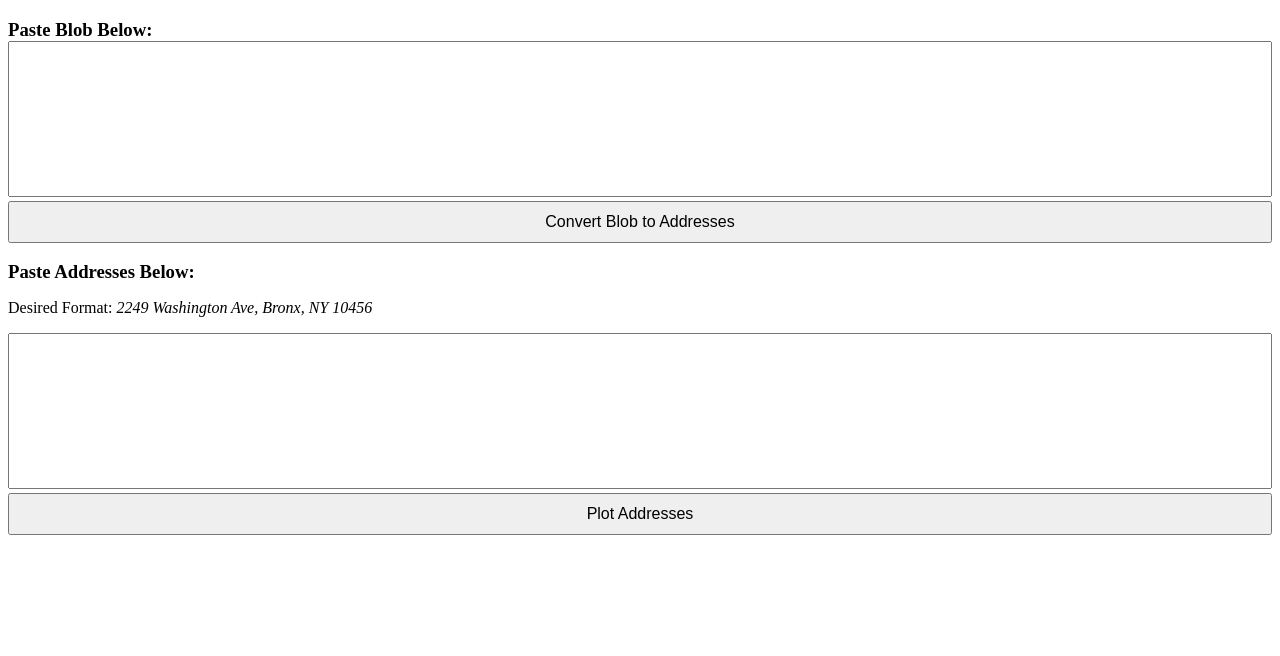
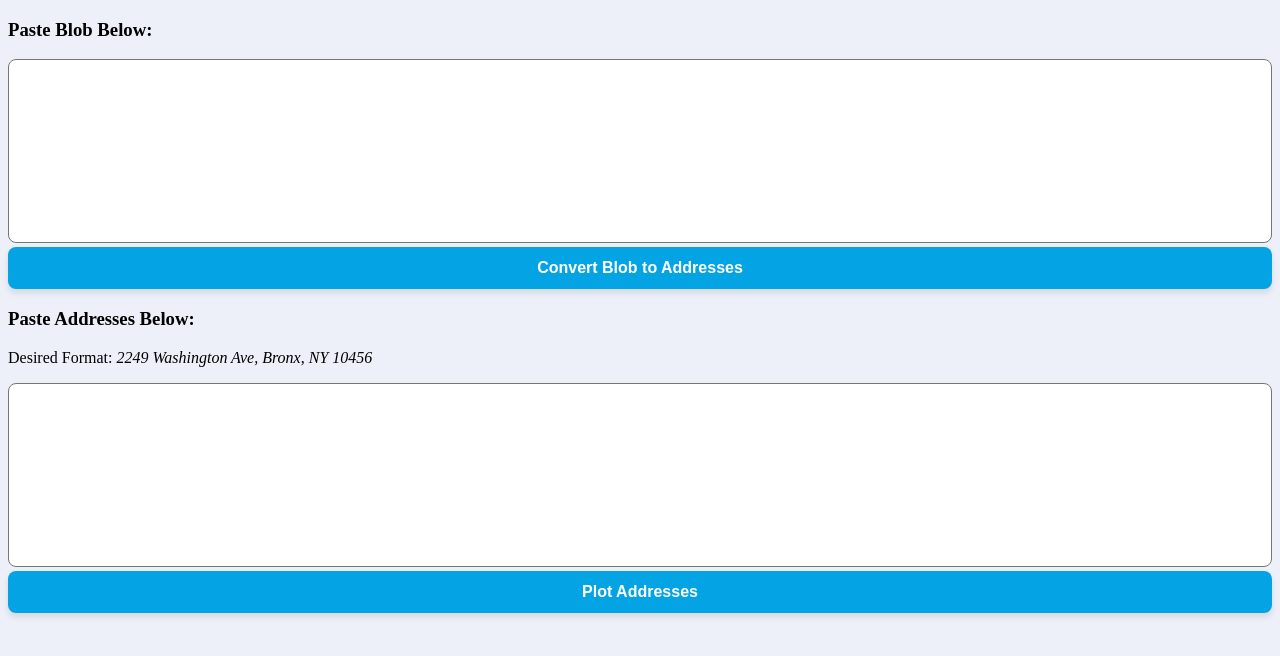
Before and after one commit to elkingarcia11/address-mapper, a Flask app: page / in a window 1280 px wide. Shown: the top 656 px of the page. Run offline with Flask 3, Linux system fonts and the light colour scheme; some libraries are stand-ins or nearby versions.

Commit message:
updated style

```diff
--- a/app.py
+++ b/app.py
@@ -20,4 +20,4 @@ app.register_blueprint(extract_bp)
 app.register_blueprint(geocode_bp)
 
 if __name__ == "__main__":
-    app.run(debug=os.getenv("FLASK_DEBUG") == "1")
+    app.run(host="0.0.0.0", port=5001, debug=True)
--- a/static/styles.css
+++ b/static/styles.css
@@ -1,18 +1,53 @@
+:root {
+  --primary-color: #04a3e3; /* Green */
+  --secondary-color: #fa339c; /* Yellow */
+  --background-color: #edf0f8; /* Light gray */
+  --button-color: #04a3e3; /* Button base color (same as primary) */
+  --button-hover-color: #037db8; /* Darker shade of primary for hover */
+  --button-text-color: #ffffff; /* White text for buttons */
+}
+
+body {
+  background-color: var(--background-color);
+}
+
 textarea {
+  padding: 16px;
   width: 100%;
   box-sizing: border-box;
   max-width: 100%;
   resize: none;
+  border-radius: 8px; /* Rounded corners for a modern look */
 }
+
 button {
-  width: 100%;
-  padding: 10px;
-  font-size: 16px;
-  box-sizing: border-box;
+  width: 100%; /* Full-width button */
+  padding: 12px; /* Slightly increased padding for better spacing */
+  font-size: 16px; /* Font size */
+  box-sizing: border-box; /* Ensures padding doesn't affect width */
+  background-color: var(--primary-color); /* Primary color as background */
+  color: var(--button-text-color); /* Text color (e.g., white) */
+  border: none; /* Remove default borders */
+  border-radius: 8px; /* Rounded corners for a modern look */
+  cursor: pointer; /* Pointer cursor on hover */
+  font-weight: 700; /* Bold text for emphasis */
+  transition: all 0.3s ease; /* Smooth transition for hover effects */
+  box-shadow: 0 4px 6px rgba(0, 0, 0, 0.1); /* Subtle shadow for depth */
 }
-h3 {
-  margin-bottom: 0;
+
+/* Hover effect */
+button:hover {
+  background-color: var(--button-hover-color); /* Darker shade on hover */
+  transform: translateY(-1px); /* Slight upward movement */
+  box-shadow: 0 6px 8px rgba(0, 0, 0, 0.15); /* Increased shadow for hover */
 }
+
+/* Active state (when clicked) */
+button:active {
+  transform: translateY(0); /* Reset position */
+  box-shadow: 0 4px 6px rgba(0, 0, 0, 0.1); /* Return to normal shadow */
+}
+
 #map {
   height: 500px;
   width: 100%;
```
